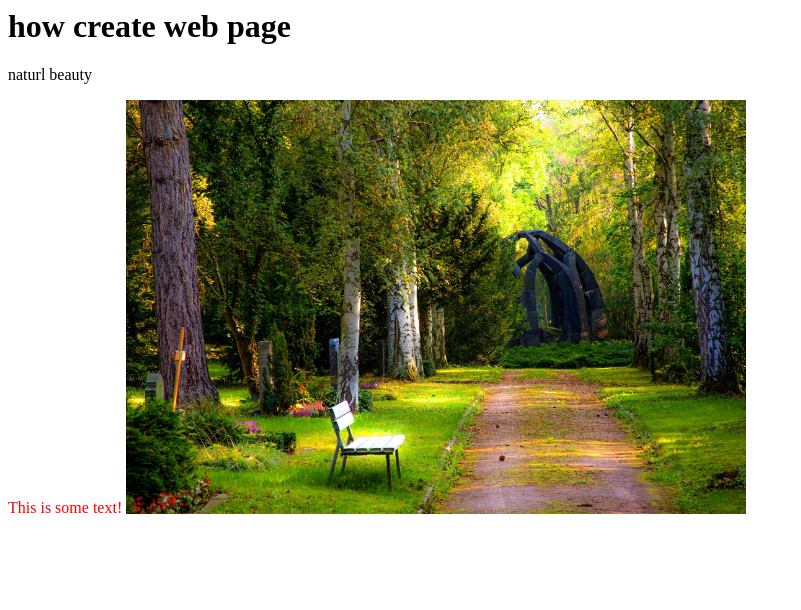
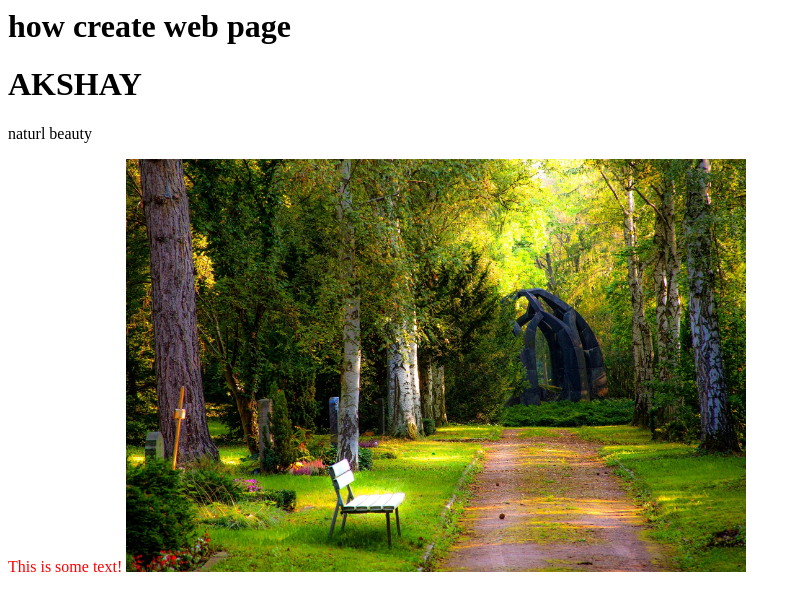
Before and after one commit to 19mca8203/8akshay, a plain HTML site: page index.html in a window 1280 px wide. Shown: the whole page, without its empty margins (0-801 px from the left). Drawn offline with Linux system fonts and the light colour scheme.

Commit message:
Update index.html

```diff
--- a/index.html
+++ b/index.html
@@ -4,6 +4,7 @@
 </head>
 <body>
 <h1>how create web page</h1>
+  <h1>AKSHAY</h1>
 <p color="blue">naturl beauty</p>
 <font color="red">This is some text!</font>
 <img src="jeet.jpg"\height="120px" width="620"px>
```
